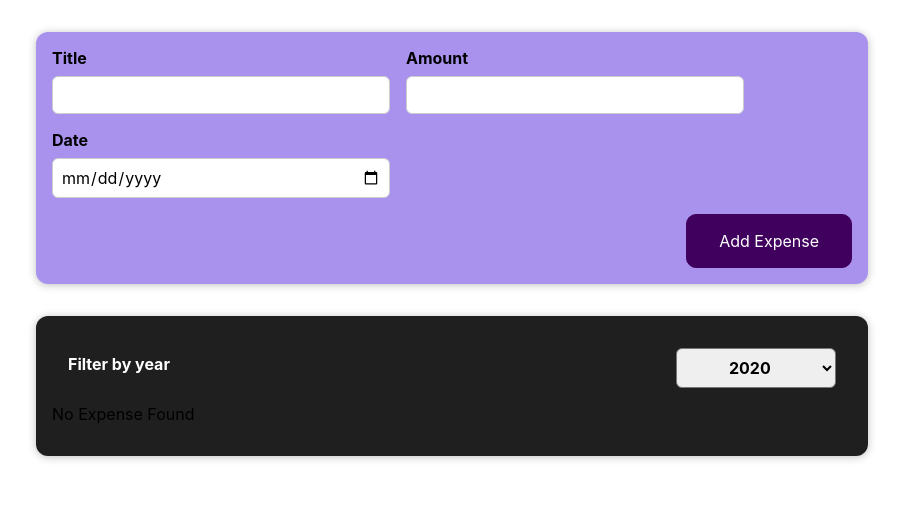
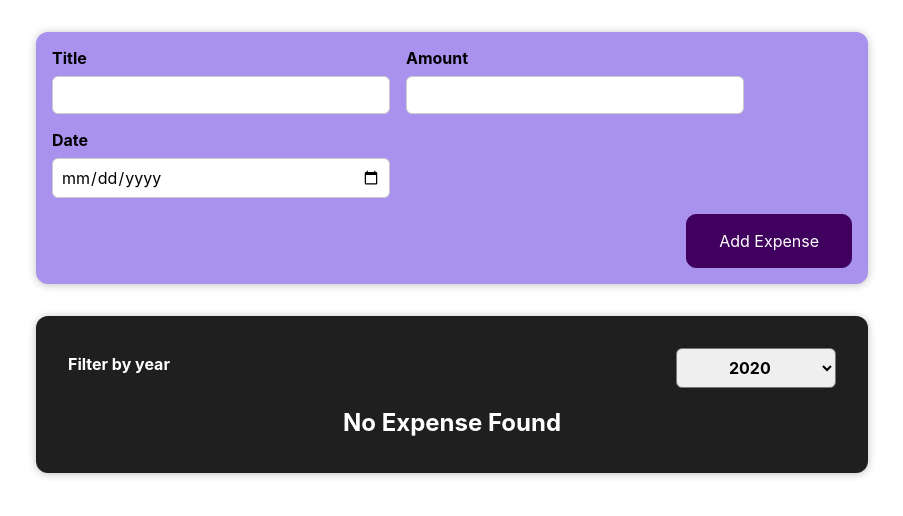
Before and after one commit to MatrixGlitch-Hridoy/expenseTracker, a React (Create React App) app: page / in a window 1280 px wide. Shown: the top 516 px of the page, without its empty margins (188-1091 px from the left). Built offline with nearby package versions, Linux system fonts and the light colour scheme.

Commit message:
conditions added to expenseList

```diff
--- a/src/components/Expenses/ExpenseItem.js
+++ b/src/components/Expenses/ExpenseItem.js
@@ -1,16 +1,18 @@
-import React from 'react';
-import Cards from '../UI/Cards';
-import ExpenseDate from './ExpenseDate';
-import './ExpenseItem.css';
-const ExpenseItem = (props)=> {
+import React from "react";
+import Cards from "../UI/Cards";
+import ExpenseDate from "./ExpenseDate";
+import "./ExpenseItem.css";
+const ExpenseItem = (props) => {
   return (
-        <Cards className='expense-item'>
-            <ExpenseDate date={props.date}/>
-            <div className='expense-item__description'>
+    <li>
+      <Cards className="expense-item">
+        <ExpenseDate date={props.date} />
+        <div className="expense-item__description">
           <h2>{props.title}</h2>
           <div className="expense-item__price">${props.amount}</div>
         </div>
       </Cards>
+    </li>
   );
 };
 export default ExpenseItem;
--- a/src/components/Expenses/Expenses.js
+++ b/src/components/Expenses/Expenses.js
@@ -1,8 +1,8 @@
 import React, { useState } from "react";
 import Cards from "../UI/Cards";
-import ExpenseItem from "./ExpenseItem";
 import ExpensesFilter from "./ExpenseFilter";
 import "./Expenses.css";
+import ExpensesList from "./ExpensesList";
 const Expenses = (props) => {
   const [filteredYear, setFilteredYear] = useState("2020");
   const filterChangeHandler = (selectedYear) => {
@@ -11,25 +11,13 @@ const Expenses = (props) => {
   const filteredExpenses = props.items.filter((expense) => {
     return expense.date.getFullYear().toString() === filteredYear;
   });
-
-  let expensesContent = <p>No Expense Found</p>;
-  if(filteredExpenses.length>0){
-    expensesContent = filteredExpenses.map((expense) => (
-      <ExpenseItem
-        key={expense.id}
-        title={expense.title}
-        amount={expense.amount}
-        date={expense.date}
-      />
-    ))
-  }
   return (
     <Cards className="expenses">
       <ExpensesFilter
         selected={filteredYear}
         onChangeFilter={filterChangeHandler}
       />
-      {expensesContent}
+      <ExpensesList items={filteredExpenses}/>
     </Cards>
   );
 };
--- a/src/components/Expenses/ExpensesList.js
+++ b/src/components/Expenses/ExpensesList.js
@@ -1,11 +1,22 @@
-import React from 'react';
-
-const ExpensesList = () => {
-    return (
-        <div>
-
-        </div>
-    );
+import React from "react";
+import ExpenseItem from "./ExpenseItem";
+import "./ExpenseList.css";
+const ExpensesList = (props) => {
+  if (props.items.length === 0) {
+    return <h2 className="expenses-list__fallback">No Expense Found</h2>;
+  }
+  return (
+    <ul className="expenses-list">
+      {props.items.map((expense) => (
+        <ExpenseItem
+          key={expense.id}
+          title={expense.title}
+          amount={expense.amount}
+          date={expense.date}
+        />
+      ))}
+    </ul>
+  );
 };
 
 export default ExpensesList;
```
Lines whose indentation alone changed are shown as unchanged.
